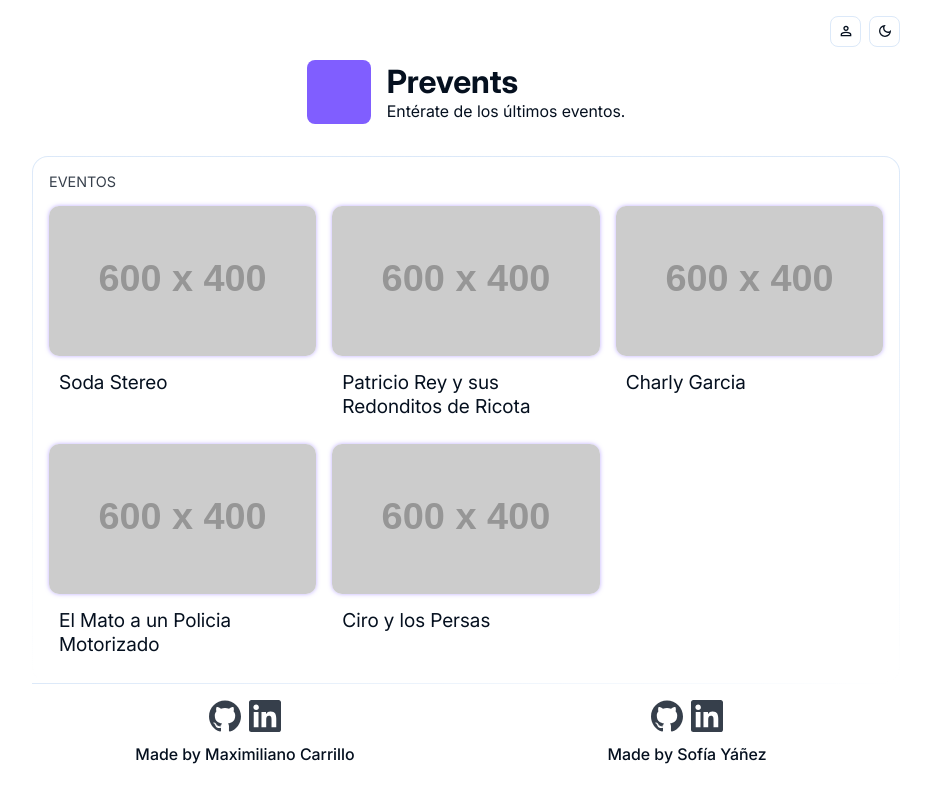
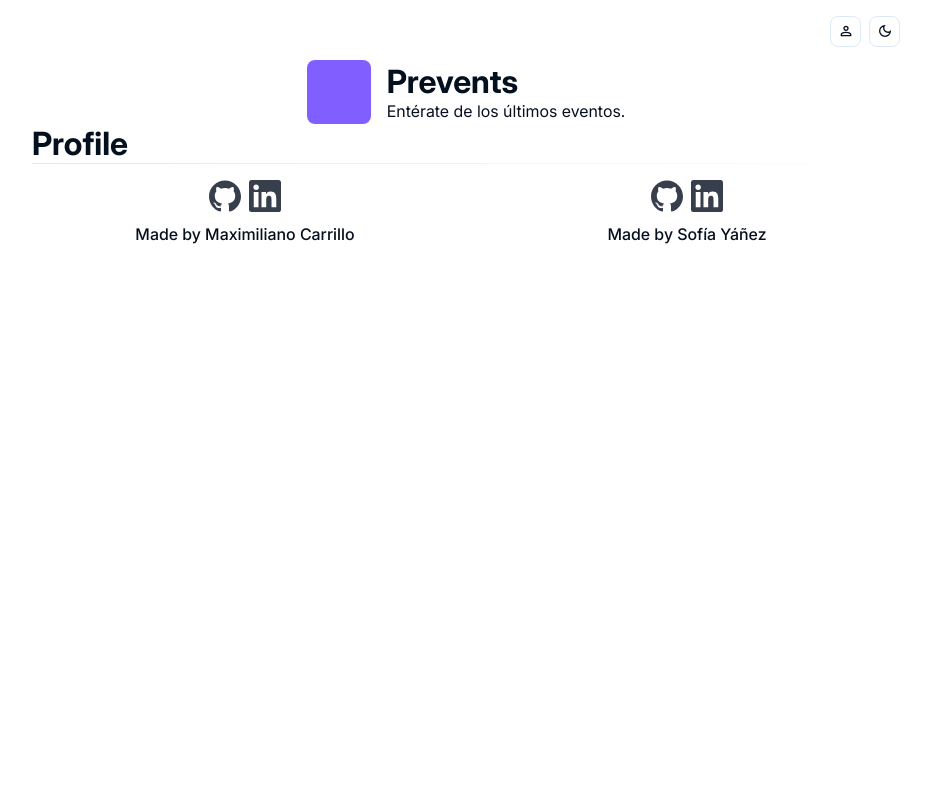
Before and after one commit to Sofi231098/prevents, a React (Vite) app: page /profile in a window 1280 px wide. Shown: the whole page, without its empty margins (174-1105 px from the left). Built offline with nearby package versions, Linux system fonts and the light colour scheme.

Commit message:
feat: se implementa react-router

```diff
--- a/package.json
+++ b/package.json
@@ -24,7 +24,8 @@
     "axios": "^1.7.9",
     "class-variance-authority": "^0.7.1",
     "react": "^19.0.0",
-    "react-dom": "^19.0.0"
+    "react-dom": "^19.0.0",
+    "react-router": "^7.3.0"
   },
   "devDependencies": {
     "@eslint/js": "^9.19.0",
--- a/src/App.tsx
+++ b/src/App.tsx
@@ -1,19 +1,8 @@
-import EventsPage from './modules/events/page';
-import { Footer } from './shared/components/footer/footer';
-import { Header } from './shared/components/header/header';
+import RoutesProvider from './core/routes';
 
 const App = () => {
   return (
-    <main style={{
-      padding: "1rem",
-      maxWidth: "900px",
-      margin: "0 auto",
-    }}>
-      <Header />
-      <EventsPage />
-      <Footer />
-    </main>
-
+    <RoutesProvider />
   )
 }
 
--- /dev/null
+++ b/src/core/routes/index.tsx
@@ -0,0 +1,6 @@
+import { RouterProvider } from "react-router";
+import { router } from "./router";
+
+const RoutesProvider = () => <RouterProvider router={router} />;
+
+export default RoutesProvider;
--- /dev/null
+++ b/src/core/routes/router.tsx
@@ -0,0 +1,36 @@
+import EventsPage from "@/modules/events/page";
+import UsersPage from "@/modules/users/page";
+import Layout from "@/shared/layouts/layout";
+import { createBrowserRouter } from "react-router";
+
+export const router = createBrowserRouter([
+    {
+        path: "/",
+        element: <Layout />,
+        errorElement: <h1>404</h1>,
+        children: [
+            {
+                path: "/",
+                element: <EventsPage />
+            },
+            {
+                path: "profile",
+                element: <UsersPage />,
+                children: [
+                    {
+                        path: "my-info",
+                        element: <h2>My Info</h2>
+                    },
+                    {
+                        path: "liked-events",
+                        element: <h2>Liked Events</h2>
+                    }
+                ]
+            },
+            {
+                path: "detail/:id",
+                element: <h1>Event</h1>
+            }
+        ]
+    }
+])
--- a/src/modules/events/components/event-item/event-item.module.css
+++ b/src/modules/events/components/event-item/event-item.module.css
@@ -1,3 +1,7 @@
+.link{
+    text-decoration: none;
+}
+
 .item {
     /* max-width: 300px; */
     color: var(--foreground);
--- a/src/modules/events/components/event-item/event-item.tsx
+++ b/src/modules/events/components/event-item/event-item.tsx
@@ -1,15 +1,18 @@
 import { FC } from 'react';
 import styles from './event-item.module.css';
 import ImageDefault from '@/assets/images/default.webp';
+import { Link } from 'react-router';
 
 interface EventItemProps {
+    id: number;
     name: string;
     img: string;
 }
 
-export const EventItem: FC<EventItemProps> = ({ name, img }) => {
+export const EventItem: FC<EventItemProps> = ({ id, name, img }) => {
 
     return (
+        <Link to={`detail/${id}`} className={styles.link}>
             <article className={styles.item}>
                 <img
                     className={styles.imgItem}
@@ -22,5 +25,6 @@
                 />
                 <p className={styles.itemName}>{name}</p>
             </article>
+        </Link>
     )
 }
--- a/src/modules/events/page.tsx
+++ b/src/modules/events/page.tsx
@@ -3,22 +3,27 @@
 
 const listaEventos: EventType[] = [
     {
+        id: 1,
         name: 'Soda Stereo',
         img: 'https://placehold.co/600x400'
     },
     {
+        id: 2,
         name: 'Patricio Rey y sus Redonditos de Ricota',
         img: 'https://placehold.co/600x400'
     },
     {
+        id: 3,
         name: 'Charly Garcia',
         img: 'https://placehold.co/600x400'
     },
     {
+        id: 4,
         name: 'El Mato a un Policia Motorizado',
         img: 'https://placehold.co/600x400'
     },
     {
+        id: 5,
         name: 'Ciro y los Persas',
         img: 'https:/placehold.co/600x400'
     }
--- a/src/modules/events/types/event.types.ts
+++ b/src/modules/events/types/event.types.ts
@@ -1,4 +1,5 @@
 export interface EventType {
+    id: number;
     name: string;
     img: string;
 }
--- a/src/modules/users/page.tsx
+++ b/src/modules/users/page.tsx
@@ -1,7 +1,11 @@
+import { Outlet } from "react-router";
 
 const UsersPage = () => {
     return (
-        <div>page</div>
+        <>
+            <h1>Profile</h1>
+            <Outlet />
+        </>
     )
 }
 
--- /dev/null
+++ b/src/shared/layouts/layout.module.css
@@ -0,0 +1,5 @@
+.layout {
+    padding: 1rem;
+    max-width: 900px;
+    margin: 0 auto;
+}
--- /dev/null
+++ b/src/shared/layouts/layout.tsx
@@ -0,0 +1,18 @@
+import { Outlet } from 'react-router'
+import { Footer } from '../components/footer/footer'
+import { Header } from '../components/header/header'
+import styles from './layout.module.css'
+
+const Layout = () => {
+    return (
+        <div className={styles.layout}>
+            <Header />
+            <main>
+                <Outlet />
+            </main>
+            <Footer />
+        </div>
+    )
+}
+
+export default Layout
```
Also changed, not shown: 1 other file (tests, documents, lock files or other folders). Lines whose indentation alone changed are shown as unchanged.
